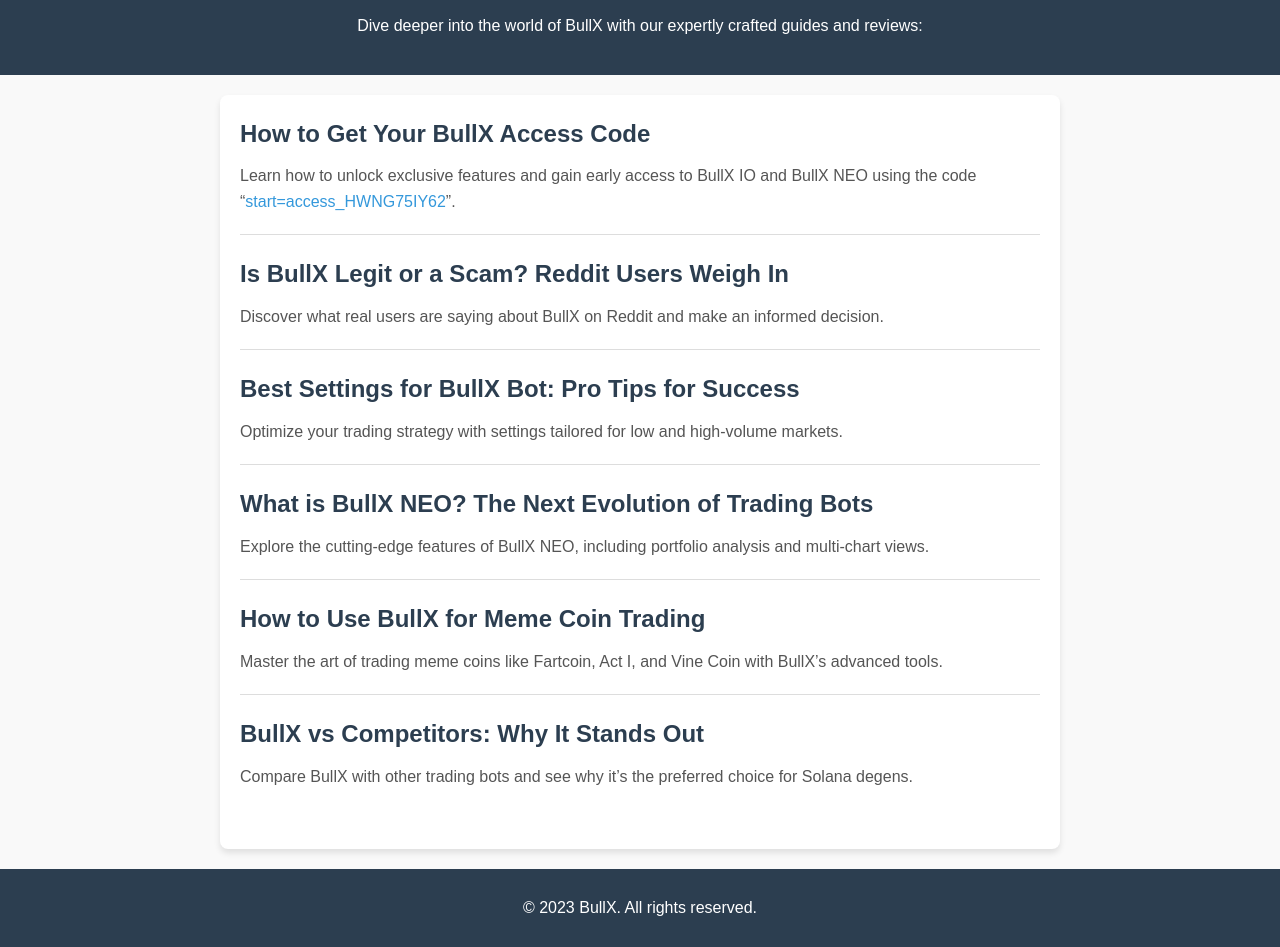
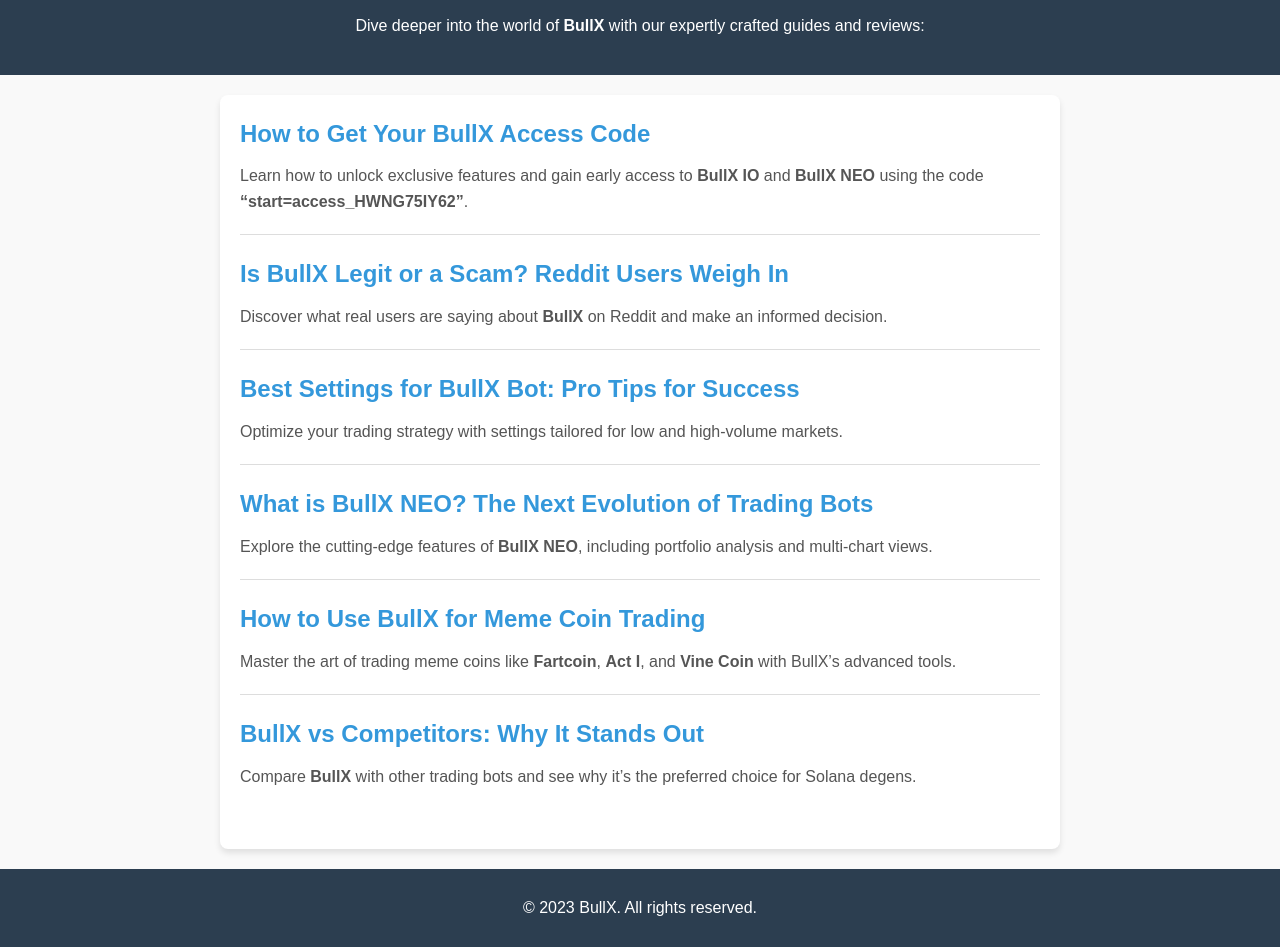
Before and after one commit to samannomorex22/Bullx, a plain HTML site: page index.html in a window 1280 px wide. Shown: the part 87-1034 px from the top of the page. Drawn offline with Linux system fonts and the light colour scheme.

Commit message:
Update index.html

```diff
--- a/index.html
+++ b/index.html
@@ -1,8 +1,7 @@
 <!DOCTYPE html>
 <html lang="en">
 <head>
-<meta name="google-site-verification" content="Fg21c3xS52xZM2t5SHWch2ZCY1rj5Tbkn1cQDxCOBMc" />
-
+  <meta name="google-site-verification" content="Fg21c3xS52xZM2t5SHWch2ZCY1rj5Tbkn1cQDxCOBMc" />
   <meta charset="UTF-8">
   <meta name="viewport" content="width=device-width, initial-scale=1.0">
   <title>BullX Featured Articles</title>
@@ -70,38 +69,38 @@
 <body>
   <header>
     <h1>Featured Articles</h1>
-    <p>Dive deeper into the world of BullX with our expertly crafted guides and reviews:</p>
+    <p>Dive deeper into the world of <strong>BullX</strong> with our expertly crafted guides and reviews:</p>
   </header>
 
   <div class="container">
     <div class="article">
-      <h2>How to Get Your BullX Access Code</h2>
-      <p>Learn how to unlock exclusive features and gain early access to BullX IO and BullX NEO using the code “<a href="#">start=access_HWNG75IY62</a>”.</p>
+      <h2><a href="https://github.com/samannomorex22/Bullx/wiki/Bullx-Neo-Access-code-%E2%80%90-Step%E2%80%90by%E2%80%90Step-guide">How to Get Your BullX Access Code</a></h2>
+      <p>Learn how to unlock exclusive features and gain early access to <strong>BullX IO</strong> and <strong>BullX NEO</strong> using the code <strong>“start=access_HWNG75IY62”</strong>.</p>
     </div>
 
     <div class="article">
-      <h2>Is BullX Legit or a Scam? Reddit Users Weigh In</h2>
-      <p>Discover what real users are saying about BullX on Reddit and make an informed decision.</p>
+      <h2><a href="https://github.com/samannomorex22/Bullx/wiki/Bullx-Neo-Access-code-%E2%80%90-Step%E2%80%90by%E2%80%90Step-guide">Is BullX Legit or a Scam? Reddit Users Weigh In</a></h2>
+      <p>Discover what real users are saying about <strong>BullX</strong> on Reddit and make an informed decision.</p>
     </div>
 
     <div class="article">
-      <h2>Best Settings for BullX Bot: Pro Tips for Success</h2>
+      <h2><a href="https://github.com/samannomorex22/Bullx/wiki/Bullx-Neo-Access-code-%E2%80%90-Step%E2%80%90by%E2%80%90Step-guide">Best Settings for BullX Bot: Pro Tips for Success</a></h2>
       <p>Optimize your trading strategy with settings tailored for low and high-volume markets.</p>
     </div>
 
     <div class="article">
-      <h2>What is BullX NEO? The Next Evolution of Trading Bots</h2>
-      <p>Explore the cutting-edge features of BullX NEO, including portfolio analysis and multi-chart views.</p>
+      <h2><a href="https://github.com/samannomorex22/Bullx/wiki/Bullx-Neo-Access-code-%E2%80%90-Step%E2%80%90by%E2%80%90Step-guide">What is BullX NEO? The Next Evolution of Trading Bots</a></h2>
+      <p>Explore the cutting-edge features of <strong>BullX NEO</strong>, including portfolio analysis and multi-chart views.</p>
     </div>
 
     <div class="article">
-      <h2>How to Use BullX for Meme Coin Trading</h2>
-      <p>Master the art of trading meme coins like Fartcoin, Act I, and Vine Coin with BullX’s advanced tools.</p>
+      <h2><a href="https://github.com/samannomorex22/Bullx/wiki/Bullx-Neo-Access-code-%E2%80%90-Step%E2%80%90by%E2%80%90Step-guide">How to Use BullX for Meme Coin Trading</a></h2>
+      <p>Master the art of trading meme coins like <strong>Fartcoin</strong>, <strong>Act I</strong>, and <strong>Vine Coin</strong> with BullX’s advanced tools.</p>
     </div>
 
     <div class="article">
-      <h2>BullX vs Competitors: Why It Stands Out</h2>
-      <p>Compare BullX with other trading bots and see why it’s the preferred choice for Solana degens.</p>
+      <h2><a href="https://github.com/samannomorex22/Bullx/wiki/Bullx-Neo-Access-code-%E2%80%90-Step%E2%80%90by%E2%80%90Step-guide">BullX vs Competitors: Why It Stands Out</a></h2>
+      <p>Compare <strong>BullX</strong> with other trading bots and see why it’s the preferred choice for Solana degens.</p>
     </div>
   </div>
 
```
